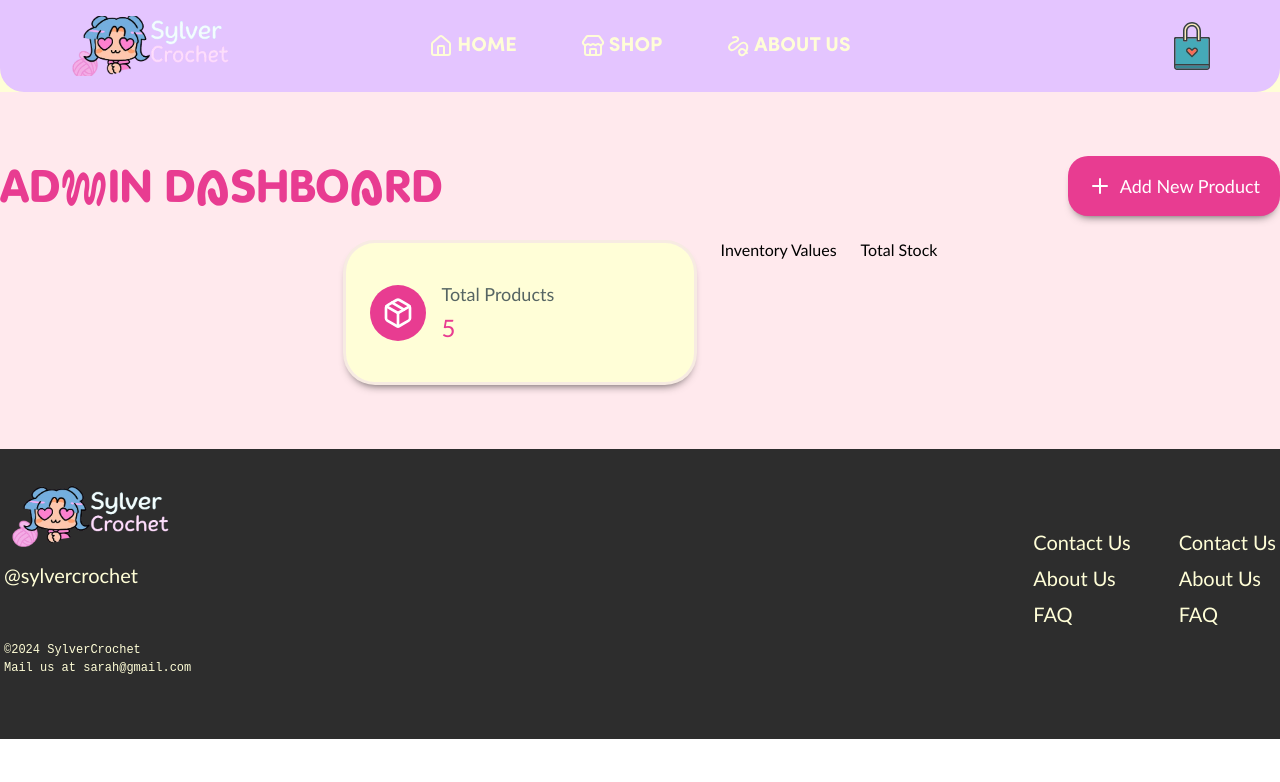
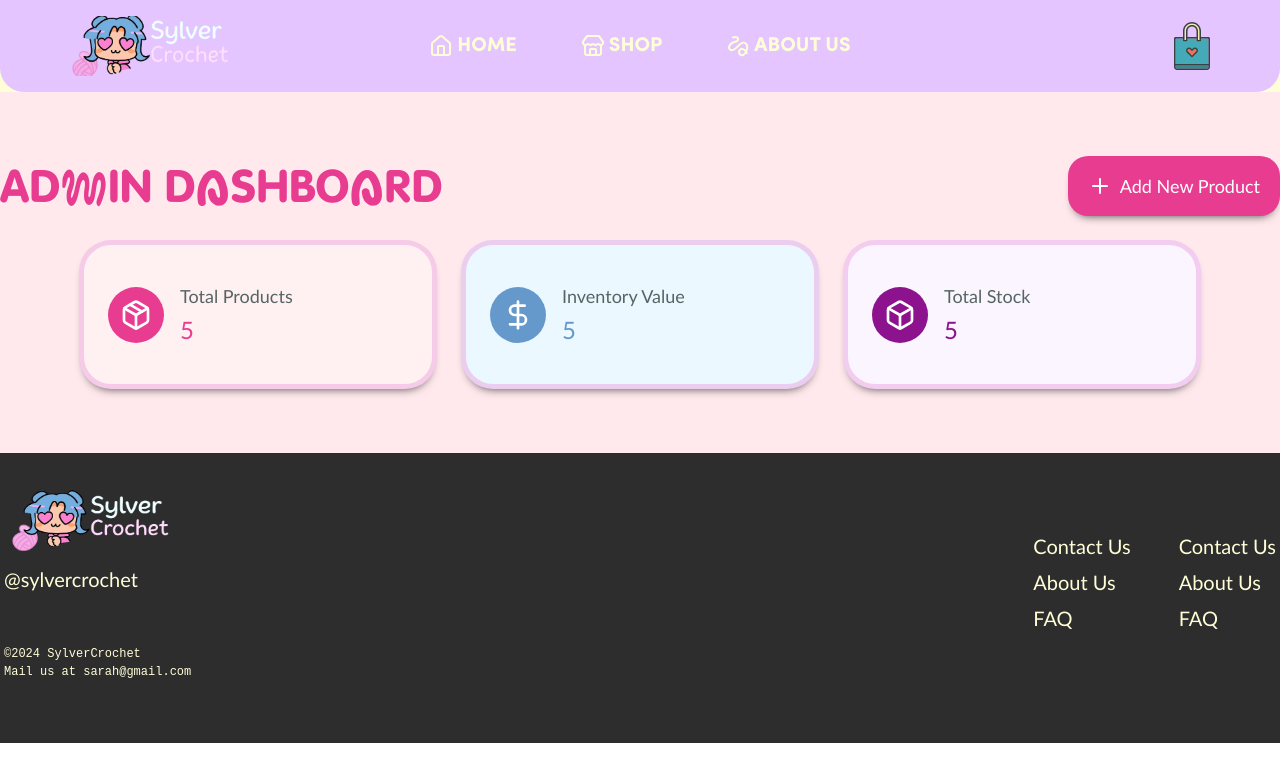
Before and after one commit to fifthmarauder/sylvercrochet, a Next.js app: page /admin in a window 1280 px wide. Shown: the top 782 px of the page. Built offline with nearby package versions, Linux system fonts and the light colour scheme; some icons are missing.

Commit message:
Chore:admin page cards

```diff
--- a/src/app/admin/admin.module.css
+++ b/src/app/admin/admin.module.css
@@ -30,14 +30,13 @@
   align-items: center;
   gap: 16px;
   padding: 40px 24px;
-  border: 3px solid #f0dbec88;
+  border: 5px solid #edabe188;
   border-radius: 32px;
   width: 300px;
   box-shadow: 0px 6px 10px -6px rgba(0, 0, 0, 0.7);
 }
 
 .iconContainer {
-  background-color: var(--color-darkPink);
   border-radius: 999px;
   display: flex;
   align-items: center;
--- a/src/app/admin/page.tsx
+++ b/src/app/admin/page.tsx
@@ -5,19 +5,22 @@ import { BoxIcon, DollarSign, Package, Plus } from "lucide-react";
 const Admin = () => {
   const cardDetails = [
     {
-      icon: { Package },
+      Icon: Package,
       title: "Total Products",
-      bgColor: "var(--color-bgLight)",
+      bgColor: "#fff1f2",
+      color: "var(--color-darkPink)",
     },
     {
-      icon: { DollarSign },
+      Icon: DollarSign,
       title: "Inventory Value",
-      bgColor: "var(--color-secondary)",
+      bgColor: "#ebf8ff",
+      color: "var(--color-blue)",
     },
     {
-      icon: { BoxIcon },
+      Icon: BoxIcon,
       title: "Total Stock",
-      bgColor: "var(--color-lilac)",
+      bgColor: "#faf5ff",
+      color: "#8d128dff",
     },
   ];
   return (
@@ -32,22 +35,28 @@ const Admin = () => {
           <Button text="Add New Product " Icon={Plus} />
         </div>
         <div className={styles.cardContainer}>
+          {cardDetails.map((data, index) => {
+            return (
               <div
                 className={styles.card}
-            style={{ backgroundColor: "var(--color-bgLight)" }}
+                style={{ backgroundColor: `${data.bgColor}` }}
+                key={index}
               >
-            <div className={styles.iconContainer}>
-              <Package color="white" size={32} />
+                <div
+                  className={styles.iconContainer}
+                  style={{ backgroundColor: `${data.color}` }}
+                >
+                  <data.Icon color="white" size={32} />
                 </div>
                 <div className={styles.cardInfo}>
-              <div>Total Products</div>
-              <div style={{ color: "var(--color-darkPink)", fontSize: "24px" }}>
+                  <div>{data.title}</div>
+                  <div style={{ color: `${data.color}`, fontSize: "24px" }}>
                     5
                   </div>
                 </div>
               </div>
-          <div>Inventory Values</div>
-          <div>Total Stock</div>
+            );
+          })}
         </div>
       </div>
     </div>
```
Lines whose indentation alone changed are shown as unchanged.
